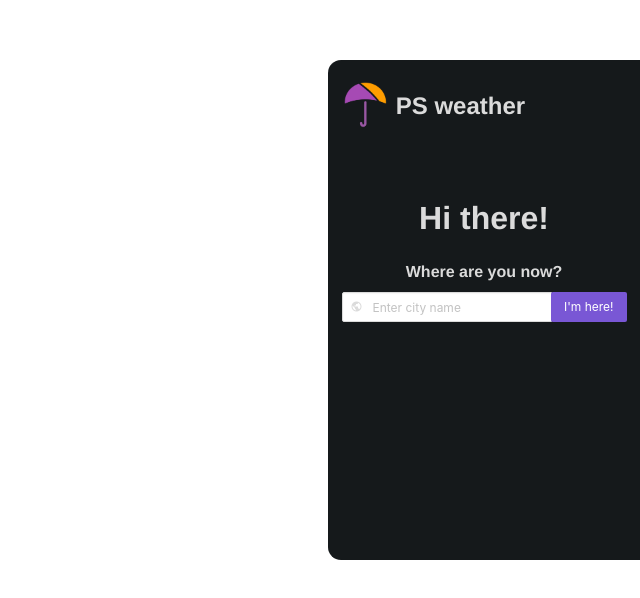
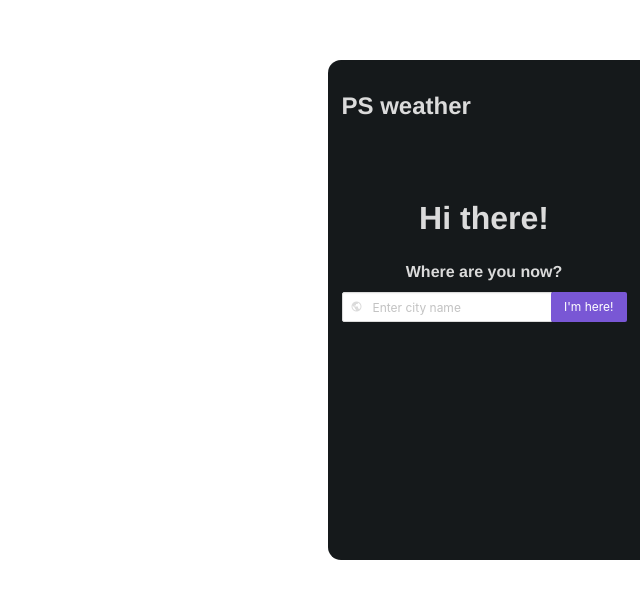
Before and after one commit to juneaucross/weather-widget, a Vue app: page / in a window 1280 px wide. Shown: the top 598 px of the page, without its empty margins (640-1280 px from the left). Built offline with nearby package versions, Linux system fonts and the light colour scheme.

Commit message:
useless commit

```diff
--- a/src/App.vue
+++ b/src/App.vue
@@ -15,8 +15,8 @@ Vue.use(Buefy);
 import store from './store';
 
 import Buefy from 'buefy';
-// import 'buefy/dist/buefy.min.css';
-// import '@mdi/font/css/materialdesignicons.css';
+// import './buefy/dist/buefy.min.css';
+// import './@mdi/font/css/materialdesignicons.css';
 
 import AppHeader from './components/AppHeader.vue';
 import AppMain from './components/AppMain.vue';
@@ -33,7 +33,7 @@ export default {
 };
 </script>
 
-<style src="buefy/dist/buefy.min.css"></style>
+<style src="../node_modules/buefy/dist/buefy.min.css"></style>
 <style lang="scss">
 #app {
   position: absolute;
--- a/src/components/AppCardsList.vue
+++ b/src/components/AppCardsList.vue
@@ -15,6 +15,7 @@
     ></b-skeleton>
   </ul>
 </template>
+
 
 <script>
 import AppCityCard from './AppCityCard.vue';
--- a/src/components/AppHeader.vue
+++ b/src/components/AppHeader.vue
@@ -1,12 +1,12 @@
 <template>
   <div class="header">
     <div class="header__title">
-      <img
+      <!-- <img
         alt="logo"
         class="header__logo"
         src="../assets/psbrella.png"
         height="50"
-      />
+      /> -->
       <h1 class="title is-4 has-text-grey-lighter">PS weather</h1>
     </div>
     <div class="header__settings" v-show="citiesList.length >= 1">
```
